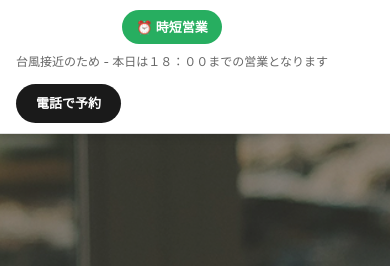
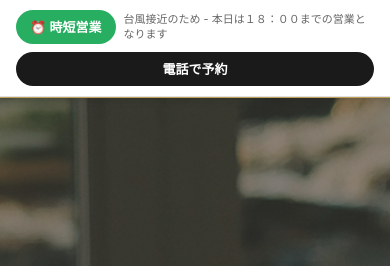
Before and after one commit to tamarnie/my-microcms-app, a website: page index.html in a window 390 px wide. Shown: the top 266 px of the page. Drawn offline with nearby package versions, Linux system fonts and the light colour scheme; no server answers; a web font is replaced by a local one.

Commit message:
fix: スマホ版で営業状況を横並びに表示

```diff
--- a/public/assets/css/style.css
+++ b/public/assets/css/style.css
@@ -1196,19 +1196,37 @@ body {
     }
 
     .status-detail {
-        display: block !important;
-        font-size: 12px;
-        margin-top: 4px;
+        display: inline !important;
+        font-size: 11px;
+        line-height: 1.4;
+        margin: 0;
+        flex: 1;
     }
 
     .status-info {
         display: flex;
-        flex-direction: column;
-        gap: 4px;
+        flex-direction: row;
+        align-items: center;
+        gap: 8px;
+        width: 100%;
+    }
+
+    .status-badge {
+        font-size: 13px;
+        white-space: nowrap;
+        flex-shrink: 0;
     }
 
     .status-content {
-        flex-wrap: wrap;
+        flex-direction: column;
+        gap: 8px;
+    }
+
+    .status-action {
+        width: 100%;
+        text-align: center;
+        padding: 6px;
+        font-size: 13px;
     }
 }
 
```
